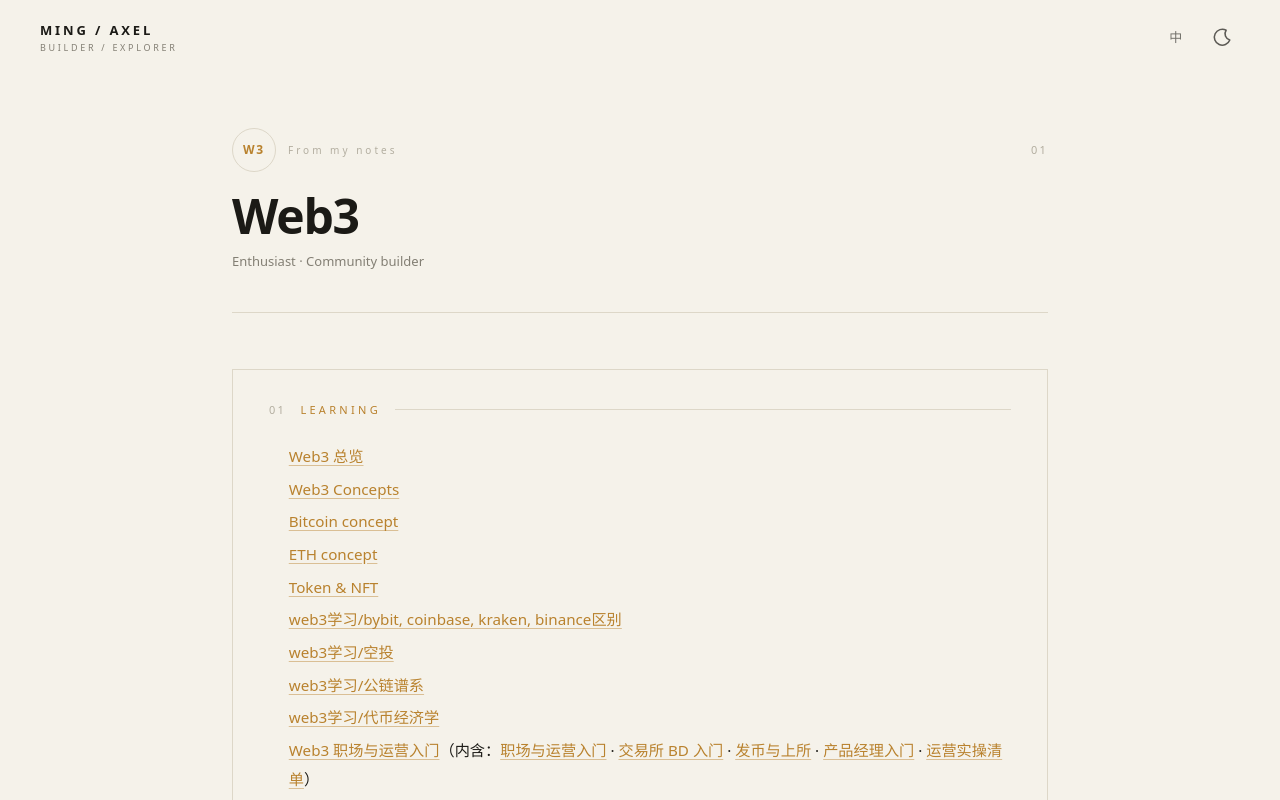
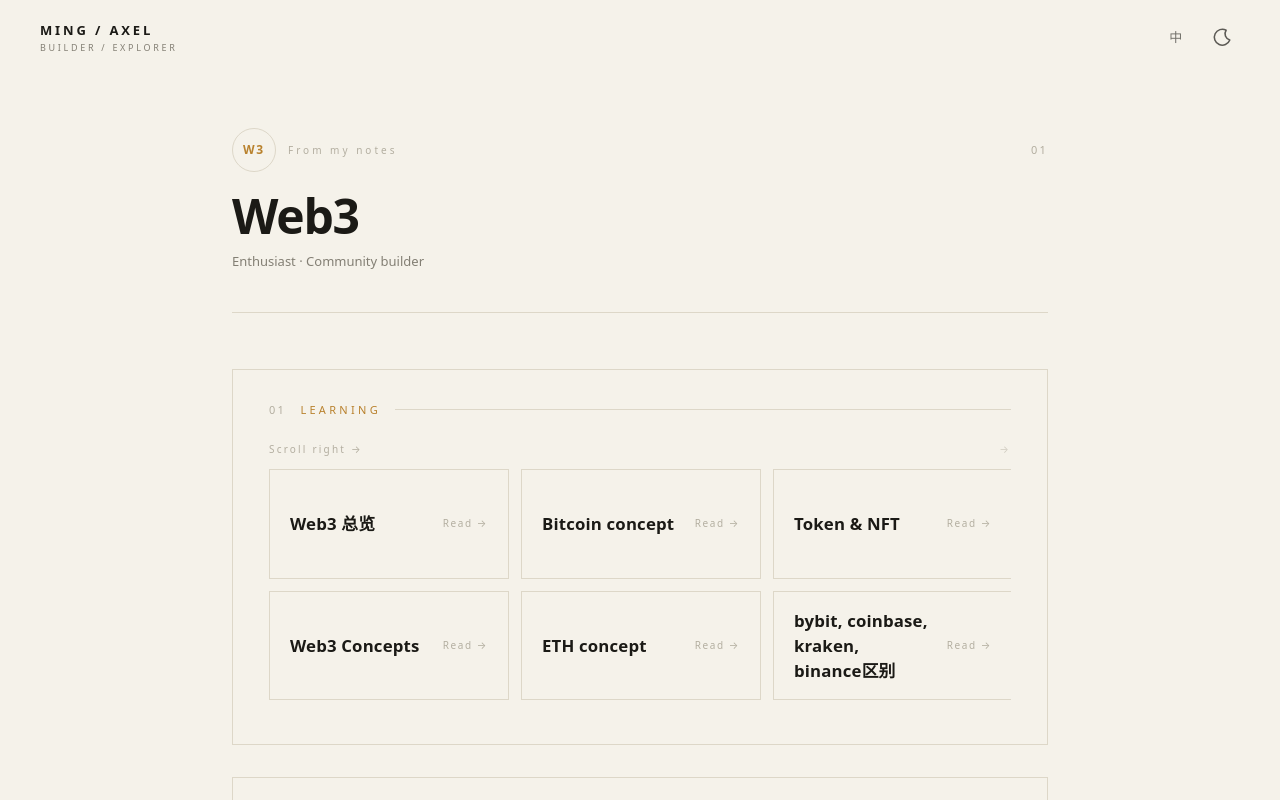
Before and after one commit to mingd1n/aboutming, a Next.js app: page /en/career/web3 in a window 1280 px wide. Shown: the top 800 px of the page. Built offline with nearby package versions, Linux system fonts and the light colour scheme.

Commit message:
fix: restore web3 learning as two-row tag cards

```diff
--- a/app/[lang]/career/[direction]/page.tsx
+++ b/app/[lang]/career/[direction]/page.tsx
@@ -26,9 +26,10 @@ function sectionLabel(heading: string, lang: Lang): string {
 
 type SectionItem = { slug?: string; label?: string };
 
-/** 提取小节里的站内链接（/notes/...）与「未创建」占位 */
+/** 提取小节里的站内链接（/notes/...）与「未创建」占位；同 slug 只保留首次 */
 function sectionItems(body: string): SectionItem[] {
   const items: SectionItem[] = [];
+  const seen = new Set<string>();
   const linkRe = /\[([^\]]*)\]\(\/notes\/([^")]+)\)/g;
   for (const m of body.matchAll(linkRe)) {
     let slug = m[2];
@@ -37,22 +38,30 @@ function sectionItems(body: string): SectionItem[] {
     } catch {
       /* keep raw */
     }
+    if (seen.has(slug)) continue;
+    seen.add(slug);
     items.push({ slug, label: m[1] });
   }
   const todoRe = /<span class="todo-link"[^>]*>([^<]*)<\/span>/g;
   for (const m of body.matchAll(todoRe)) {
+    const key = `todo:${m[1]}`;
+    if (seen.has(key)) continue;
+    seen.add(key);
     items.push({ label: m[1] });
   }
   return items;
 }
 
-/** 小节是否「纯链接列表」（去掉链接/占位与列表标记后没有正文） */
+/** 小节是否「纯链接列表」（允许「内含：」等包裹语；去掉链接/列表标记/轻量说明后无正文） */
 function isLinkList(body: string): boolean {
+  if (!sectionItems(body).length) return false;
   const stripped = body
     .replace(/\[[^\]]*\]\(\/notes\/[^")]+\)/g, '')
     .replace(/<span class="todo-link"[^>]*>[^<]*<\/span>/g, '')
-    .replace(/^[\s\d.\-*#|_`>]+$/gm, '')
-    .replace(/[—\s]+/g, '');
+    .replace(/内含/g, '')
+    .replace(/^\s*\d+[.)、]\s*/gm, '')
+    .replace(/^[\s\-*#|_`>]+$/gm, '')
+    .replace(/[—\s·•、，,：:（）()【】\[\]]+/g, '');
   return stripped.length === 0;
 }
 
```
